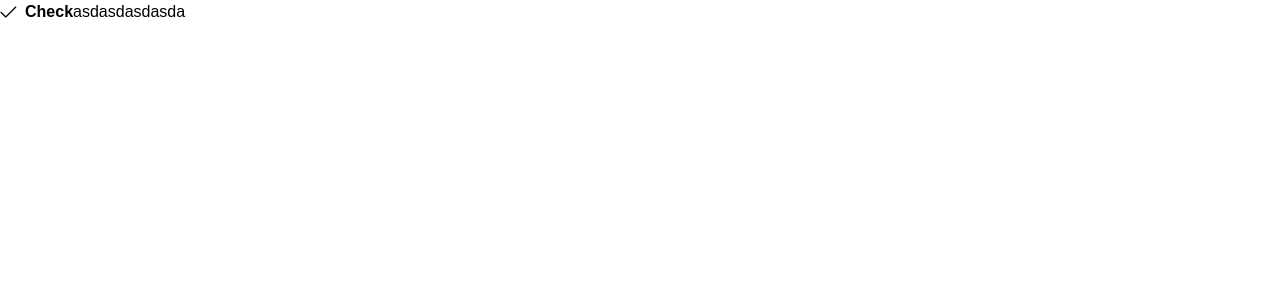
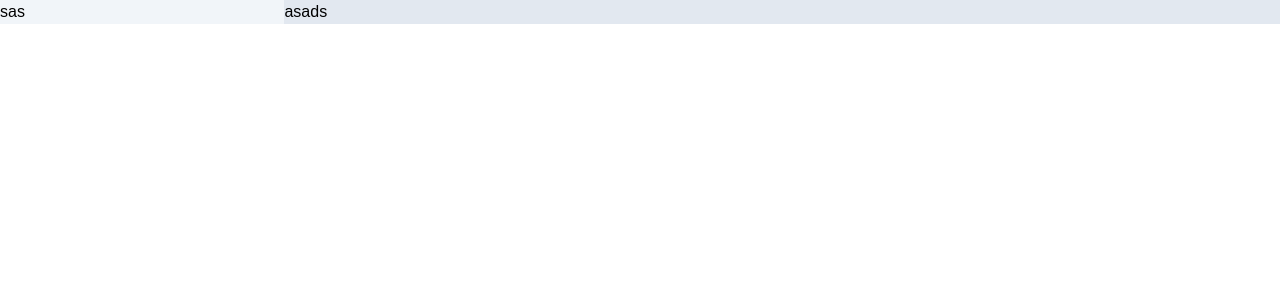
Before and after one commit to developersajeeb/smart-wallet, a Next.js app: page / in a window 1280 px wide. Shown: the top 300 px of the page. Built offline with nearby package versions, Linux system fonts and the light colour scheme.

Commit message:
configar tailwind and add some package

```diff
--- a/src/app/globals.css
+++ b/src/app/globals.css
@@ -2,8 +2,8 @@
 @tailwind components;
 @tailwind utilities;
 
-@import url('https://fonts.googleapis.com/css2?family=Manrope:wght@200..800&display=swap');
+@import url('https://fonts.googleapis.com/css2?family=Plus+Jakarta+Sans:ital,wght@0,200..800;1,200..800&display=swap');
 
 body{
-  font-family: "Manrope", sans-serif;
+  font-family: "Plus Jakarta Sans", sans-serif;
 }
--- a/src/app/layout.tsx
+++ b/src/app/layout.tsx
@@ -1,9 +1,8 @@
 import type { Metadata } from "next";
 import "./globals.css";
+import 'primereact/resources/primereact.min.css';
+import 'primereact/resources/themes/soho-light/theme.css';
 import 'primeicons/primeicons.css';
-import { PrimeReactProvider } from 'primereact/api';
-import "primereact/resources/primereact.min.css";
-import 'primereact/resources/themes/lara-light-indigo/theme.css';
 
 export const metadata: Metadata = {
   title: "Smart Wallet",
@@ -17,11 +16,9 @@ interface Props {
 export default function RootLayout({ children }: Props) {
   return (
     <html lang="en">
-      <body>
+      <body suppressHydrationWarning={true}>
         <main>
-          <PrimeReactProvider>
             {children}
-          </PrimeReactProvider>
         </main>
       </body>
     </html>
--- a/src/app/page.tsx
+++ b/src/app/page.tsx
@@ -5,10 +5,14 @@ import React from 'react';
 const page = () => {
 
   return (
-    <div className=''>
-       <Button label="Check" icon="pi pi-check" />
-      asdasdasdasda
+    <div className='grid grid-cols-9'>
+       <section className='col-span-2 bg-slate-100'>
+sas
+       </section>
 
+       <section className='col-span-7 bg-slate-200'>
+asads
+       </section>
     </div>
   );
 };
--- a/tailwind.config.ts
+++ b/tailwind.config.ts
@@ -5,6 +5,7 @@ const config: Config = {
     "./src/pages/**/*.{js,ts,jsx,tsx,mdx}",
     "./src/components/**/*.{js,ts,jsx,tsx,mdx}",
     "./src/app/**/*.{js,ts,jsx,tsx,mdx}",
+    "./node_modules/primereact/**/*.{js,ts,jsx,tsx}",
   ],
   theme: {
     extend: {
@@ -13,6 +14,34 @@ const config: Config = {
         "gradient-conic":
           "conic-gradient(from 180deg at 50% 50%, var(--tw-gradient-stops))",
       },
+      colors: {
+        primary: {
+          100: 'var(--swPrimary-100)',
+          300: 'var(--swPrimary-300)',
+          400: 'var(--swPrimary-400)',
+          500: 'var(--swPrimary-500)',
+          600: 'var(--swPrimary-600)',
+          700: 'var(--swPrimary-700)',
+        },
+        orange: {
+          500: 'var(--swOrange-500)',
+        },
+      },
+      variables: {
+        DEFAULT: {
+          swPrimary: {
+            100: '#cad2c5',
+            300: '#52796f',
+            400: '#526c5b',
+            500: '#354f52',
+            600: '#244c3c',
+            700: '#2f3e46',
+          },
+          swOrange: {
+            500: '#fa6e06',
+          },
+        }
+      }
     },
   },
   plugins: [],
```
Also changed, not shown: package.json (+4 -3 lines), 1 other file (tests, documents, lock files or other folders).
